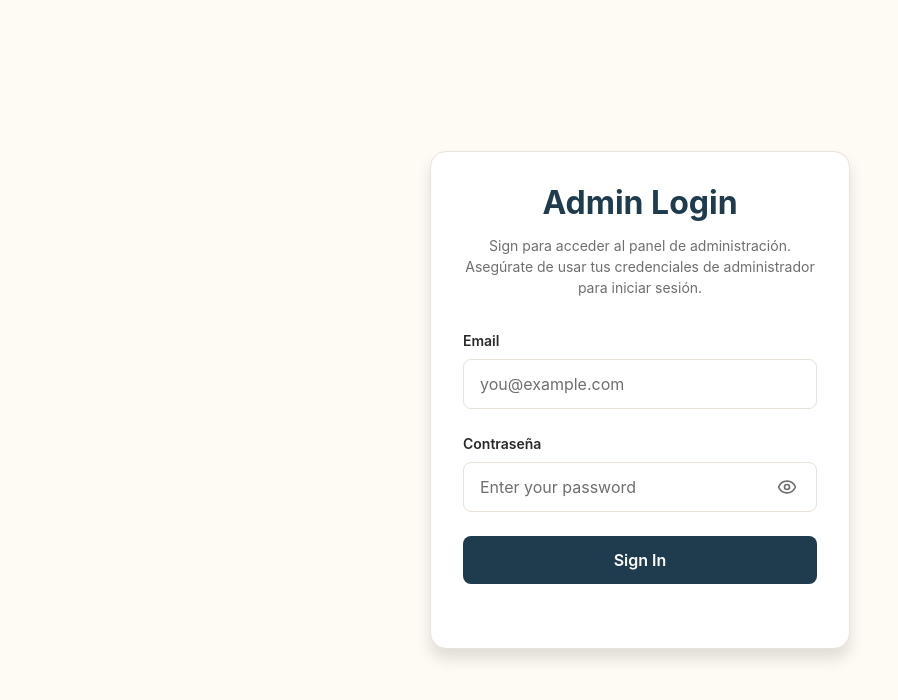
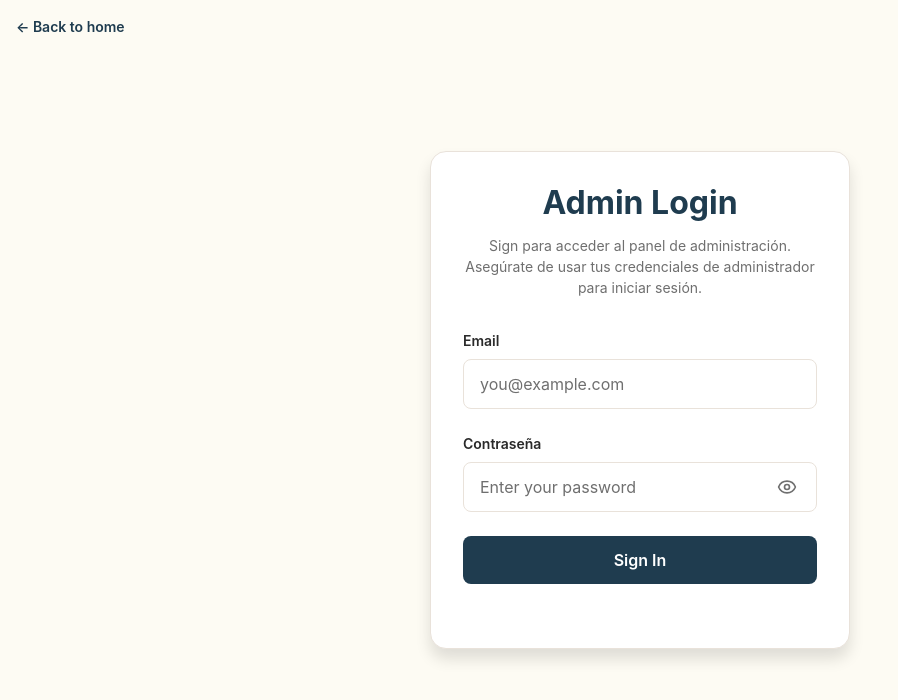
Before and after one commit to Lennon0926/capstone-animal-rescue-platform, a Next.js app in the folder apps/web/: page /admin/login in a window 1280 px wide. Shown: the top 700 px of the page, without its empty margins (0-898 px from the left). Built offline with nearby package versions, Linux system fonts and the light colour scheme; no server answers.

Commit message:
feat: add back button to login page and improve header logo navigation

```diff
--- a/apps/web/components/Admin/AdminHome/adminHome.tsx
+++ b/apps/web/components/Admin/AdminHome/adminHome.tsx
@@ -302,7 +302,7 @@ export default function AdminHome() {
         </div>
 
         {/* Stats Cards */}
-        <div>
+        <div className={styles.metricSection}>
           <div className={styles.statsGrid}>
             <Card className={styles.statCard}>
               <CardContent className={styles.statCardContent}>
--- a/apps/web/components/Admin/Login/login.module.css
+++ b/apps/web/components/Admin/Login/login.module.css
@@ -1,4 +1,5 @@
 .container {
+  position: relative;
   display: flex;
   align-items: center;
   justify-content: center;
@@ -6,6 +7,21 @@
   background-color: var(--color-surface);
   padding: var(--space-4);
   font-family: var(--font-sans);
+}
+
+.backButton {
+  position: absolute;
+  top: var(--space-4);
+  left: var(--space-4);
+  color: var(--color-primary);
+  text-decoration: none;
+  font-weight: var(--font-weight-semibold);
+  font-size: var(--text-sm);
+  transition: opacity var(--transition-normal);
+}
+
+.backButton:hover {
+  opacity: 0.8;
 }
 
 .wrapper {
--- a/apps/web/components/Admin/Login/login.tsx
+++ b/apps/web/components/Admin/Login/login.tsx
@@ -1,6 +1,7 @@
 'use client';
 
 import { useState } from 'react';
+import Link from 'next/link';
 import { useRouter } from 'next/router';
 import { Eye, EyeOff } from 'lucide-react';
 import { supabase } from '@/lib/supabase';
@@ -80,6 +81,9 @@ export default function LoginPage() {
 
   return (
     <div className={styles.container}>
+      <Link href="/" className={styles.backButton}>
+        ← Back to home
+      </Link>
       <div className={styles.wrapper}>
         <div className={styles.header}>
           <h1 className={styles.title}>Admin Login</h1>
--- a/apps/web/components/Header/headerSection.tsx
+++ b/apps/web/components/Header/headerSection.tsx
@@ -10,6 +10,7 @@ export default function Header() {
     <header className={styles.header}>
       <div className={styles.inner}>
         <div className={styles.logoContainer}>
+          <Link href="/admin/login" aria-label="Go to admin login">
             <Image
               src="/org-logo.png"
               className={styles.logoImage}
@@ -18,6 +19,7 @@ export default function Header() {
               alt="CPAAA Logo"
               sizes="45px"
             />
+          </Link>
           <div className={styles.logo}>
             <Link href="/">Ciudadanos Pro Albergue de Animales de Aguadilla</Link>
           </div>
```
Lines whose indentation alone changed are shown as unchanged.
